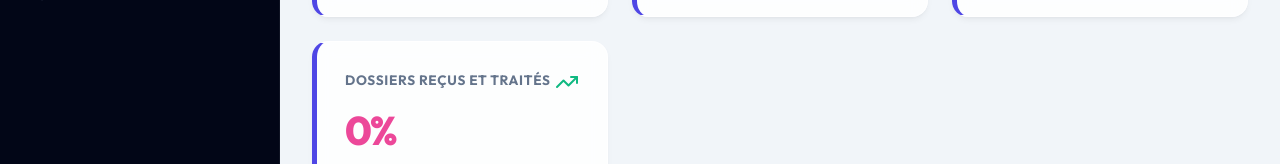
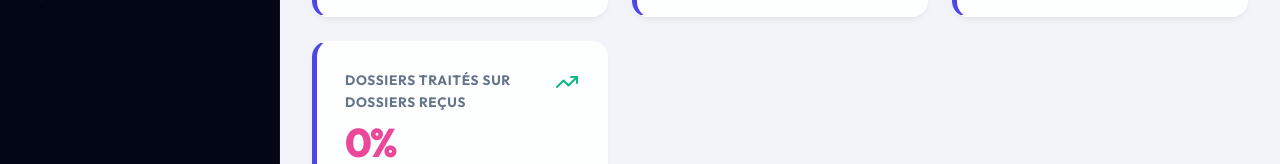
Before and after one commit to jeanfelicksDev/suivi-caution-web, a Next.js app: page /dashboard in a window 1280 px wide. Shown: the part 317-481 px from the top of the page. Built offline with nearby package versions, Linux system fonts and the light colour scheme; no server answers; the database is empty; sample sign-in values are in the browser's storage.

Commit message:
style: replace dashboard closure rate wording

```diff
--- a/app/dashboard/page.tsx
+++ b/app/dashboard/page.tsx
@@ -119,7 +119,7 @@ export default function Dashboard() {
                 <StatCard label="Nbre de Dossiers Reçus" value={stats?.statsCards?.totalDossiers ?? "..."} period={periodText} trend="" trendUp={true} icon={<LayoutDashboard color="var(--accent)" />} valueColor="#4f46e5" />
                 <StatCard label="Dossiers en traitement" value={stats?.statsCards?.actifs ?? "..."} period={periodText} trend="" trendUp={false} icon={<Clock color="#f59e0b" />} valueColor="#f97316" />
                 <StatCard label="Clients/Transitaires" value={stats?.statsCards?.clientsUniques ?? "..."} period={periodText} trend="" trendUp={true} icon={<Users color="#3b82f6" />} valueColor="#3b82f6" />
-                <StatCard label="Dossiers reçus et traités" value={(stats?.statsCards?.tauxRetour ?? "...") + "%"} period={periodText} trend="" trendUp={true} icon={<TrendingUp color="#10b981" />} valueColor="#ec4899" />
+                <StatCard label="Dossiers traités sur dossiers reçus" value={(stats?.statsCards?.tauxRetour ?? "...") + "%"} period={periodText} trend="" trendUp={true} icon={<TrendingUp color="#10b981" />} valueColor="#ec4899" />
             </div>
 
             {/*  Section Durées Moyennes */}
```
